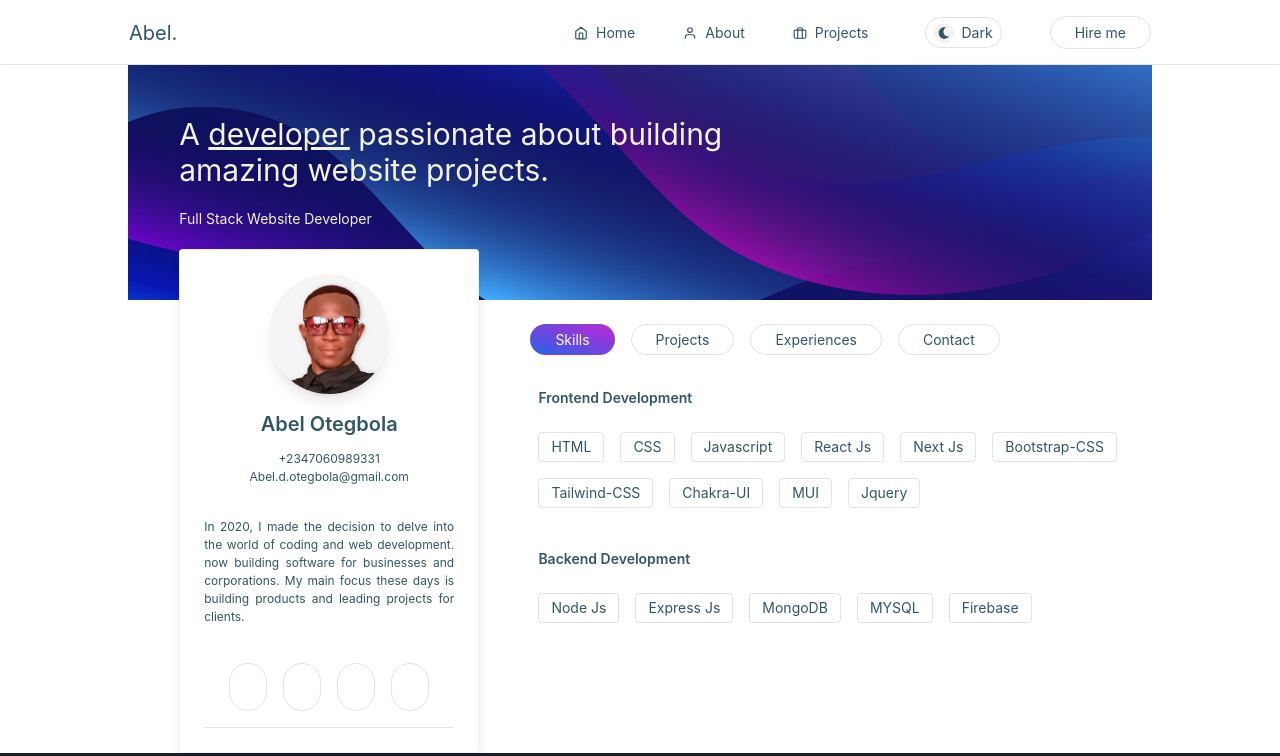
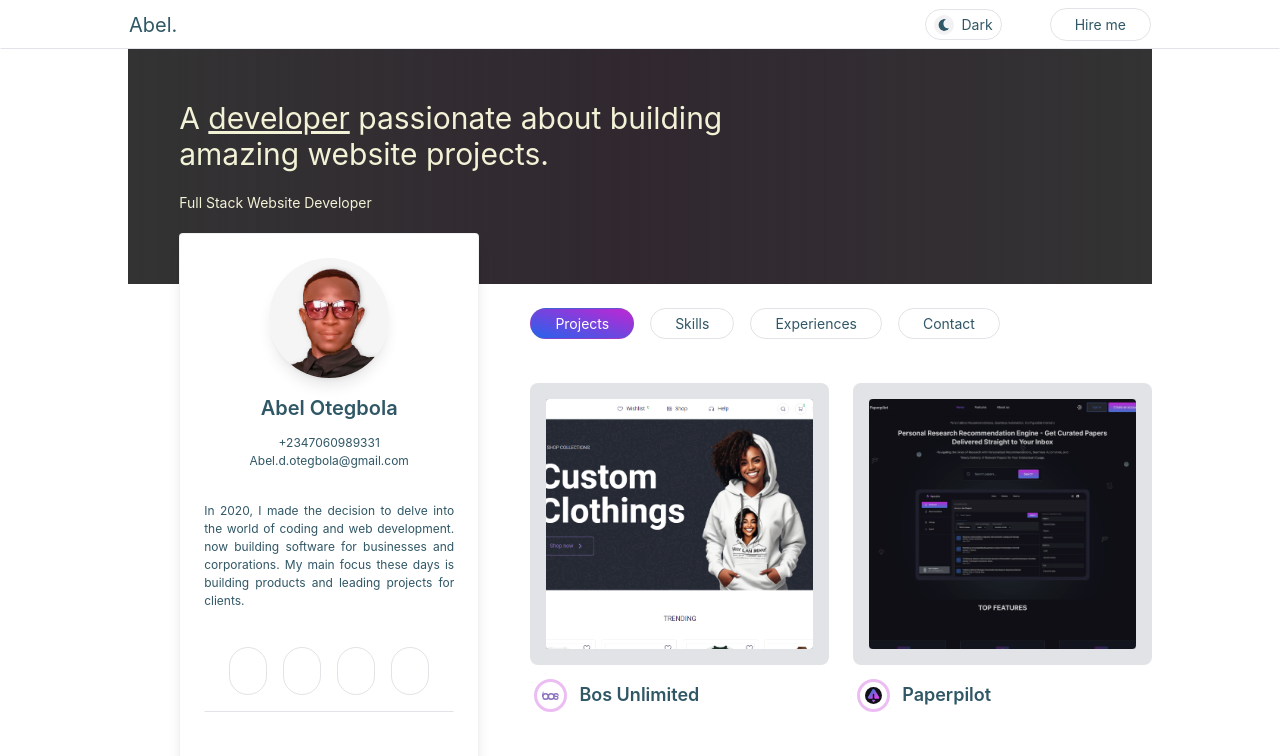
Before and after one commit to abel-otegbola/Portfolio, a Next.js app: page / in a window 1280 px wide. Shown: the top 756 px of the page. Built offline with nearby package versions, Linux system fonts and the light colour scheme; some icons are missing.

Commit message:
refactor: remove links and change tab to show portfolio first

```diff
--- a/components/navbar/Navbar.js
+++ b/components/navbar/Navbar.js
@@ -23,7 +23,7 @@ const Navbar = () => {
   }
 
   return (
-    <div className="flex sticky top-0 bg-white dark:bg-body items-center border border-transparent border-b-gray-500/[0.2] justify-between md:px-[10%] px-[5%] md:py-2 py-4 z-10">
+    <div className="flex sticky top-0 bg-white dark:bg-body items-center border border-transparent border-b-gray-500/[0.2] justify-between md:px-[10%] px-[5%] md:py-0 py-4 z-10">
       <h1 className='flex gap-2 items-center min-w-[20%] text-xl'>
        Abel.
       </h1>
@@ -32,11 +32,6 @@ const Navbar = () => {
           open ? "translate-x-[0]" : "lg:translate-x-[0] translate-x-[100%]"
         }`}
       >
-        <Link href={"/"} className="flex items-center gap-2 lg:p-0 py-3 lg:m-2 lg:border-none border border-transparent border-b-gray-500/[0.2] transition-all hover:text-primary" onClick={() => setOpen(false)}><FiHome className="text-md" /> Home</Link>
-        <Link href={"#about"} className="flex items-center gap-2 lg:p-0 py-3 lg:m-2 lg:border-none border border-transparent border-b-gray-500/[0.2] transition-all hover:text-primary" onClick={() => setOpen(false)}><FiUser className="text-md" /> About</Link>
-        <Link href={"#projects"} className="flex items-center gap-2 lg:p-0 py-3 lg:m-2 lg:border-none border border-transparent border-b-gray-500/[0.2] transition-all hover:text-primary" onClick={() => setOpen(false)}><FiBriefcase className="text-md" /> Projects</Link>
-
-
         <div className="rounded-full flex items-center text-[14px] gap-6 md:p-2 md:px-4 lg:my-0 my-5">
           {
             theme !== "dark" ?
--- a/pages/index.js
+++ b/pages/index.js
@@ -9,7 +9,7 @@ import Header from "../components/header/Header";
 import Experience from "../components/experience/experience";
 
 export default function Home() {
-  const [active, setActive] = useState("skills")
+  const [active, setActive] = useState("projects")
 
   useEffect(() => {
     AOS.init();
@@ -19,7 +19,7 @@ export default function Home() {
       <main className="">
         <header className="md:px-[10%] sm:px-[5%]">
 
-          <div className="bg-[url('/bg.jpg')] bg-cover bg-center md:p-[5%] py-[10%] sm:px-[10%] px-6 text-[#f2f2d7]">
+          <div className="bg-gradient-to-r from-[#000]/[0.8] via-body/[0.9] to-[#000]/[0.8] bg-cover bg-center md:p-[5%] py-[10%] sm:px-[10%] px-6 text-[#f2f2d7]">
 
             <h1 className="md:w-[70%] -leading-[10px] sm:text-3xl text-3xl dark:text-slate-200" data-aos="fade-down">
               A <span className="underline">developer</span> passionate about building amazing website projects.
@@ -34,18 +34,31 @@ export default function Home() {
             <div className="flex-1 pb-12 sm:px-0 px-4 w-full">
               <div className="w-[100%] overflow-x-auto scrollbar">
                 <div className="flex gap-4 lg:justify-start md:justify-center items-center py-6 min-w-[400px]">
-                  <button className={`px-6 py-1 border border-gray-500/[0.2] rounded-full ${active === "skills" ? "bg-gradient-to-tr from-blue-600 to-fuchsia-600 text-white" : ""}`} onClick={() => setActive("skills")}>Skills</button>
-                  <button className={`px-6 py-1 border border-gray-500/[0.2] rounded-full ${active === "projects" ? "bg-gradient-to-tr from-blue-600 to-fuchsia-600 text-white" : ""}`} onClick={() => setActive("projects")}>Projects</button>
-                  <button className={`px-6 py-1 border border-gray-500/[0.2] rounded-full ${active === "experiences" ? "bg-gradient-to-tr from-blue-600 to-fuchsia-600 text-white" : ""}`} onClick={() => setActive("experiences")}>Experiences</button>
-                  <button className={`px-6 py-1 border border-gray-500/[0.2] rounded-full ${active === "contact" ? "bg-gradient-to-tr from-blue-600 to-fuchsia-600 text-white" : ""}`} onClick={() => setActive("contact")}>Contact</button>
+                  {
+                    [
+                      { id: 0, tab: "projects" },
+                      { id: 1, tab: "skills" },
+                      { id: 2, tab: "experiences" },
+                      { id: 3, tab: "contact" },
+                    ]
+                    .map(tab => (
+                      <button
+                        key={tab.id}
+                        className={`px-6 py-1 border border-gray-500/[0.2] rounded-full capitalize ${active === tab.tab ? "bg-gradient-to-tr from-blue-600 to-fuchsia-600 text-white" : ""}`}
+                        onClick={() => setActive(tab.tab)}
+                      >
+                        {tab.tab}
+                      </button>
+                    ))
+                  }
                 </div>
               </div>
               {
+                active === "projects" ?
+                  <Projects />
+                :
                 active === "skills" ?
                   <Skills />
-                :
-                active === "projects" ?
-                  <Projects />
                 :
                 active === "experiences" ?
                   <Experience />
--- a/tailwind.config.js
+++ b/tailwind.config.js
@@ -9,7 +9,7 @@ module.exports = {
   theme: {
     extend: {
       colors: {
-        body: "#1A2029",
+        body: "#1A1019",
         primary: "rgb(92, 43, 190)"
       }
     }
```
